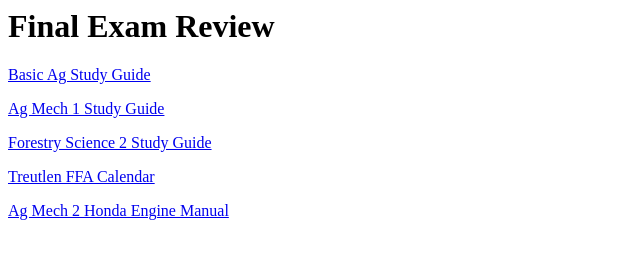
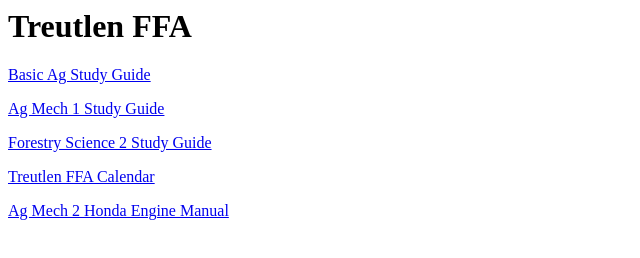
Before and after one commit to mratkinson333/treutlenffa, a plain HTML site: page index.html in a window 1280 px wide. Shown: the whole page, without its empty margins (0-640 px from the left). Drawn offline with Linux system fonts and the light colour scheme.

Commit message:
Update index.html

```diff
--- a/index.html
+++ b/index.html
@@ -1,5 +1,5 @@
 <HTML>
-	<H1>Final Exam Review</H1>
+	<H1>Treutlen FFA</H1>
 <p><a href="basic_ag_fall_2023_study_guide.htm">Basic Ag Study Guide</a>
 <p><a href="ag_mech_1_final_exam_study_guide_fy24.htm">Ag Mech 1 Study Guide</a>
 <p><a href="forestry_science_2_exam_study_guide_fy24.htm">Forestry Science 2 Study Guide</a>
```
